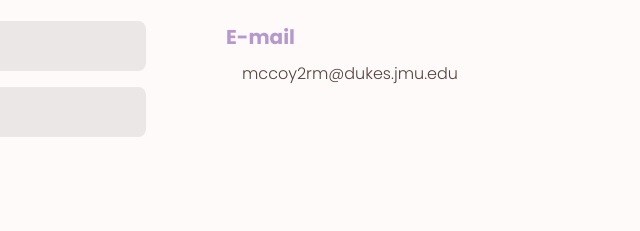
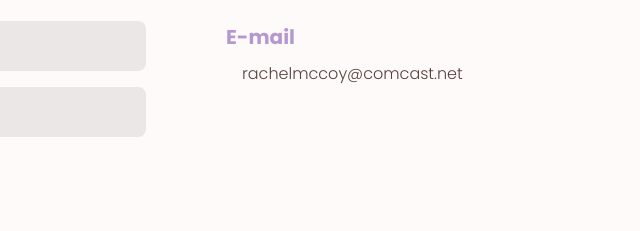
Before and after one commit to rachelmcco/rachelmcco.github.io, a plain HTML site: page index.html in a window 1280 px wide. Shown: the part 4902-5133 px from the top of the page, 640-1280 px from the left. Drawn offline with nearby package versions, Linux system fonts and the light colour scheme.

Commit message:
Update index.html

```diff
--- a/index.html
+++ b/index.html
@@ -326,7 +326,7 @@
                 <div>
                     <div class="contact__info">
                         <h3 class="contact__subtitle">E-mail</h3>
-                        <span class="contact__text">mccoy2rm@dukes.jmu.edu</span>
+                        <span class="contact__text">rachelmccoy@comcast.net</span>
                     </div>
                 </div>
             </div>
```
